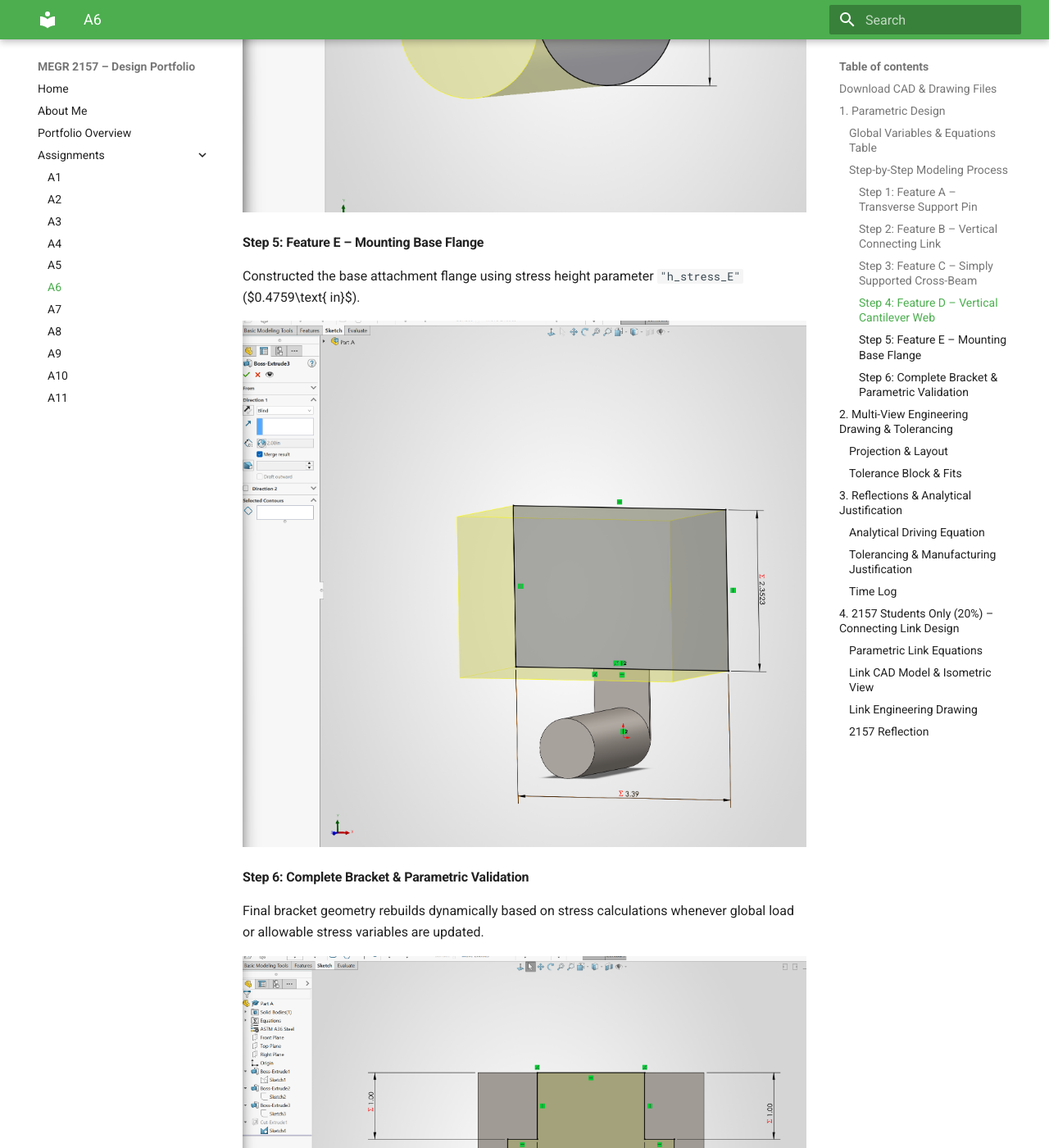
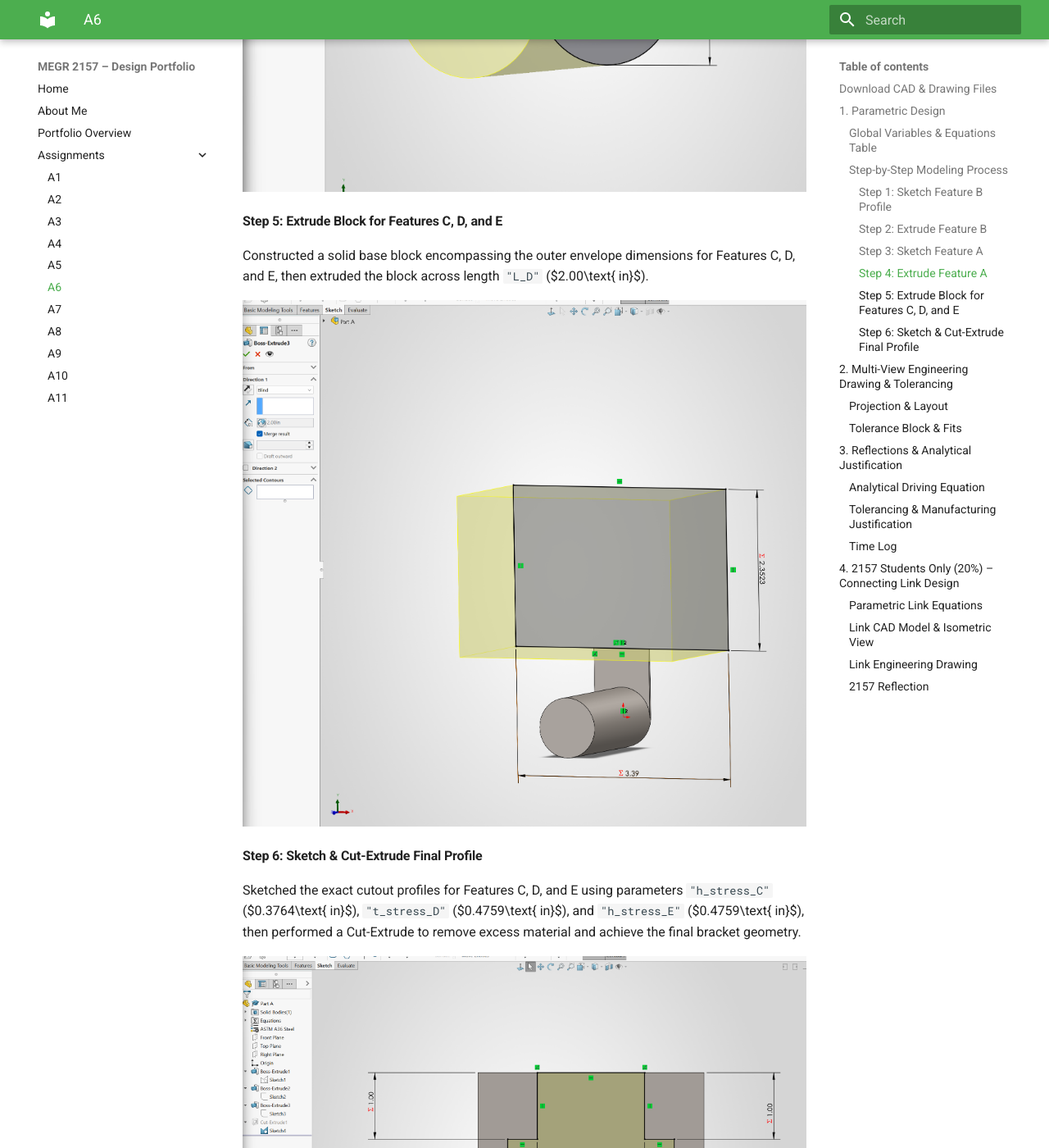
Before and after one commit to MHasan-27/megr2157-portfolio, an MkDocs documentation site: the page built from docs/assignments/A06/index.md, in a window 1280 px wide and 1400 px high, scrolled down 5383 px. Shown: the whole window at 82% size. Built offline with MkDocs 1.6.1 and Material for MkDocs 9.7.7, drawn with Linux system fonts in a browser that asks for light colours; some of the changed text lies outside the part shown.

Commit message:
Revise modeling steps and feature descriptions
Updated the modeling process steps for clarity and consistency, changing feature references and descriptions.

```diff
--- a/docs/assignments/A06/index.md
+++ b/docs/assignments/A06/index.md
@@ -45,35 +45,35 @@ To make the CAD model fully dynamic and driven purely by analytical failure crit
 
 ### Step-by-Step Modeling Process
 
-#### Step 1: Feature A – Transverse Support Pin
-Created the base cylindrical pin driven directly by stress parameter `"d_stress_A"` ($0.8768\text{ in}$).
+#### Step 1: Sketch Feature B Profile
+Started the modeling sequence with Feature B to establish a simple, clean design path. Sketched the vertical link cross-section bound to width parameter `"w_B"` ($0.8768\text{ in}$).
 
-![Step 1 - Modeling Feature A](Step%201.png)
+![Step 1 - Modeling Feature B Sketch](Step%201.png)
 
-#### Step 2: Feature B – Vertical Connecting Link
-Extruded the vertical connecting link, parameterizing its width directly to `"w_B"` ($0.8768\text{ in}$) and thickness to `"t_stress_B"` ($0.0378\text{ in}$).
+#### Step 2: Extrude Feature B
+Extruded the Feature B sketch to the calculated minimum stress thickness using parameter `"t_stress_B"` ($0.0378\text{ in}$).
 
-![Step 2 - Modeling Feature B](Step%202.png)
+![Step 2 - Extruding Feature B](Step%202.png)
 
-#### Step 3: Feature C – Simply Supported Cross-Beam
-Constructed the horizontal cross-beam, setting its height equal to `"h_stress_C"` ($0.3764\text{ in}$).
+#### Step 3: Sketch Feature A
+Sketched the Feature A cylindrical pin profile directly onto the face of Feature B, referencing diameter parameter `"d_stress_A"` ($0.8768\text{ in}$).
 
-![Step 3 - Modeling Feature C](Step%203.png)
+![Step 3 - Sketching Feature A](Step%203.png)
 
-#### Step 4: Feature D – Vertical Cantilever Web
-Extruded the vertical web support using stress thickness parameter `"t_stress_D"` ($0.4759\text{ in}$).
+#### Step 4: Extrude Feature A
+Extruded Feature A outward by the full pin length parameter `"L_A"` ($2.00\text{ in}$).
 
-![Step 4 - Modeling Feature D](Step%204.png)
+![Step 4 - Extruding Feature A Pin](Step%204.png)
 
-#### Step 5: Feature E – Mounting Base Flange
-Constructed the base attachment flange using stress height parameter `"h_stress_E"` ($0.4759\text{ in}$).
+#### Step 5: Extrude Block for Features C, D, and E
+Constructed a solid base block encompassing the outer envelope dimensions for Features C, D, and E, then extruded the block across length `"L_D"` ($2.00\text{ in}$).
 
-![Step 5 - Modeling Feature E](Step%205.png)
+![Step 5 - Extruding Base Block for Features C, D, E](Step%205.png)
 
-#### Step 6: Complete Bracket & Parametric Validation
-Final bracket geometry rebuilds dynamically based on stress calculations whenever global load or allowable stress variables are updated.
+#### Step 6: Sketch & Cut-Extrude Final Profile
+Sketched the exact cutout profiles for Features C, D, and E using parameters `"h_stress_C"` ($0.3764\text{ in}$), `"t_stress_D"` ($0.4759\text{ in}$), and `"h_stress_E"` ($0.4759\text{ in}$), then performed a Cut-Extrude to remove excess material and achieve the final bracket geometry.
 
-![Step 6 - Bracket Completion](Step%206.png)
+![Step 6 - Cut-Extrude Features C, D, E](Step%206.png)
 ![Step 6.1 - Final Solid Model View](Step%206.1.png)
 
 ---
```
